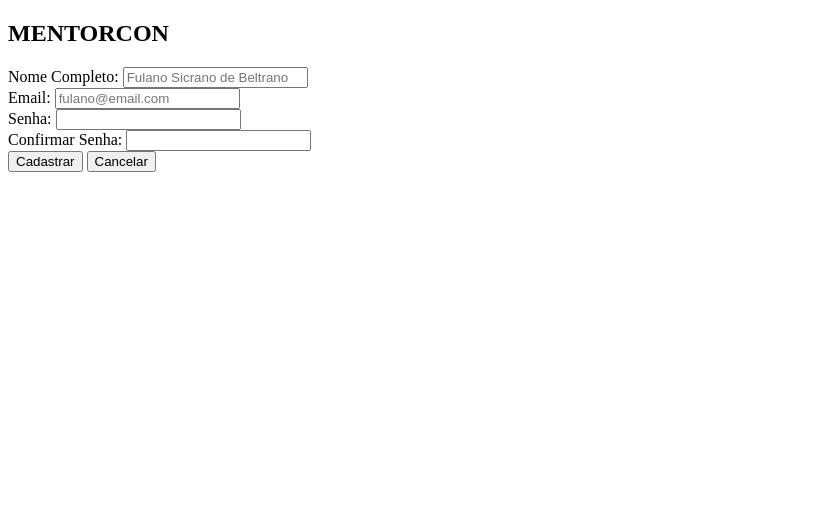
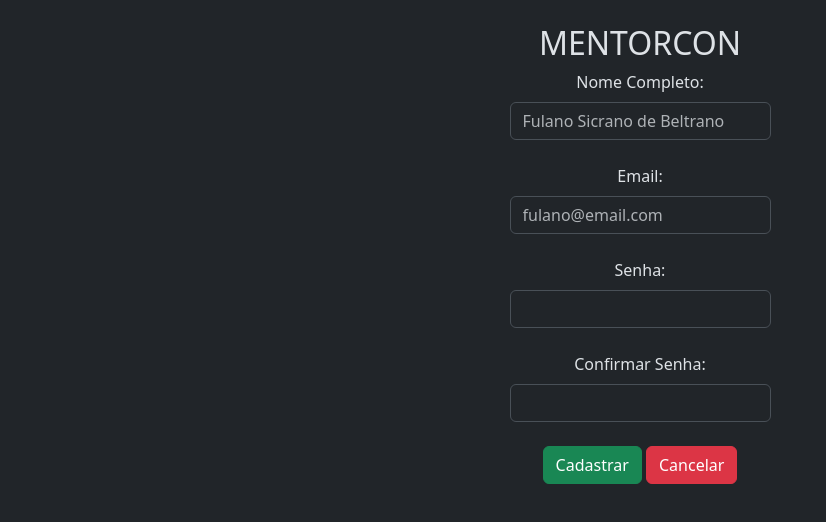
Before and after one commit to Leonard0-Pontes/Projeto-Integrador, a plain HTML site: page cadastro.html in a window 1280 px wide. Shown: the whole page, without its empty margins (0-826 px from the left). Drawn offline with nearby package versions, Linux system fonts and the light colour scheme.

Commit message:
Adicionado bootstrap e ajuste das páginas de login e cadastro.

```diff
--- a/cadastro.html
+++ b/cadastro.html
@@ -1,23 +1,37 @@
 <!DOCTYPE html>
-<html lang="en">
+<html lang="en" data-bs-theme="dark">
+
 <head>
     <meta charset="UTF-8">
     <meta name="viewport" content="width=device-width, initial-scale=1.0">
     <title>Cadastro - MentorCon</title>
+    <link href="https://cdn.jsdelivr.net/npm/bootstrap@5.3.8/dist/css/bootstrap.min.css" rel="stylesheet"
+        integrity="sha384-sRIl4kxILFvY47J16cr9ZwB07vP4J8+LH7qKQnuqkuIAvNWLzeN8tE5YBujZqJLB" crossorigin="anonymous">
 </head>
+
 <body>
-    <h2>MENTORCON</h2>
-    <form>
-        <label for="nomeFull">Nome Completo:</label>
-        <input type="text" placeholder="Fulano Sicrano de Beltrano"><br>
-        <label for="email">Email:</label>
-        <input type="text" placeholder="fulano@email.com"><br>
-        <label for="senha">Senha:</label>
-        <input type="password"><br>
-        <label for="confSenha">Confirmar Senha:</label>
-        <input type="password"><br>
-        <input type="submit" value="Cadastrar">
-        <input type="button" value="Cancelar" onclick="window.location.href='./login.html'">
-    </form>
+    <div class="container text-center mt-4">
+        <div class="row justify-content-center">
+            <div class="col-3">
+                <h2>MENTORCON</h2>
+                <form>
+                    <label for="nomeFull" class="form-label">Nome Completo:</label>
+                    <input type="text" class="form-control" placeholder="Fulano Sicrano de Beltrano"><br>
+                    <label for="email" class="form-label">Email:</label>
+                    <input type="text" class="form-control" placeholder="fulano@email.com"><br>
+                    <label for="senha" class="form-label">Senha:</label>
+                    <input type="password" class="form-control"><br>
+                    <label for="confSenha" class="form-label">Confirmar Senha:</label>
+                    <input type="password" class="form-control"><br>
+                    <input type="submit" class="btn btn-success" value="Cadastrar">
+                    <input type="button" class="btn btn-danger" value="Cancelar" onclick="window.location.href='./login.html'">
+                </form>
+            </div>
+        </div>
+    </div>
+    <script src="https://cdn.jsdelivr.net/npm/bootstrap@5.3.8/dist/js/bootstrap.bundle.min.js"
+        integrity="sha384-FKyoEForCGlyvwx9Hj09JcYn3nv7wiPVlz7YYwJrWVcXK/BmnVDxM+D2scQbITxI"
+        crossorigin="anonymous"></script>
 </body>
+
 </html>
```
Also changed, not shown: login.html (+25 -10 lines), main.html (+9 -1 lines).
